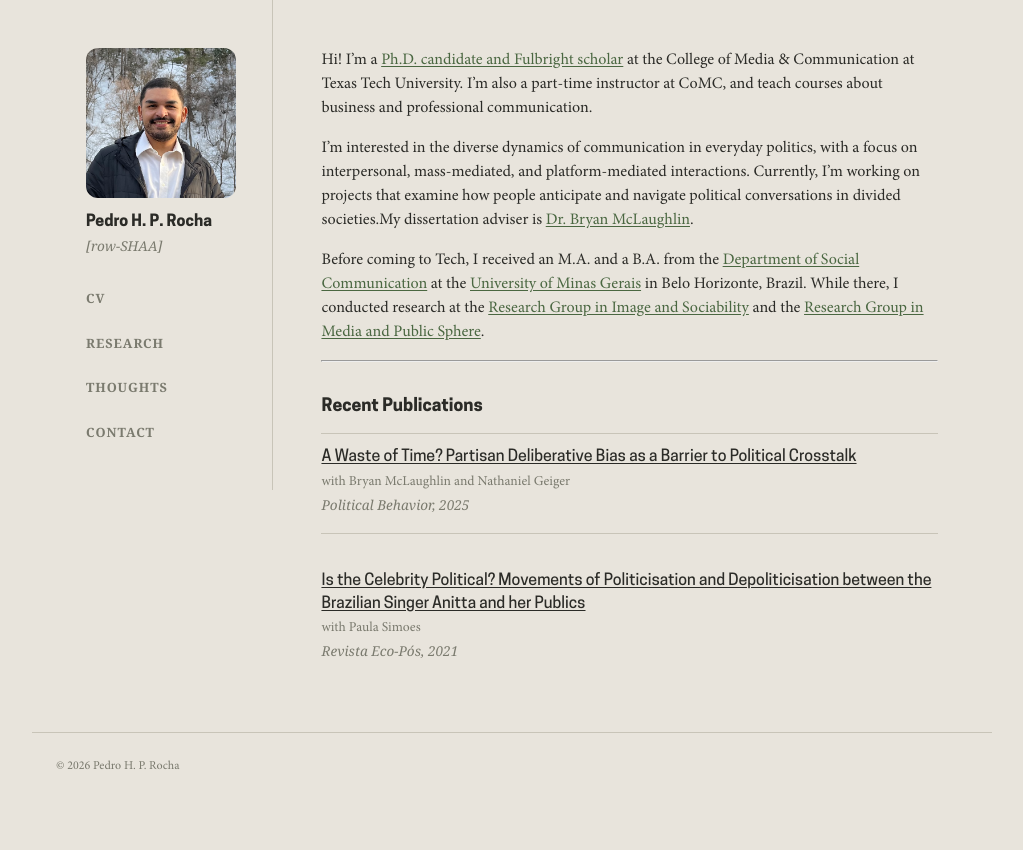
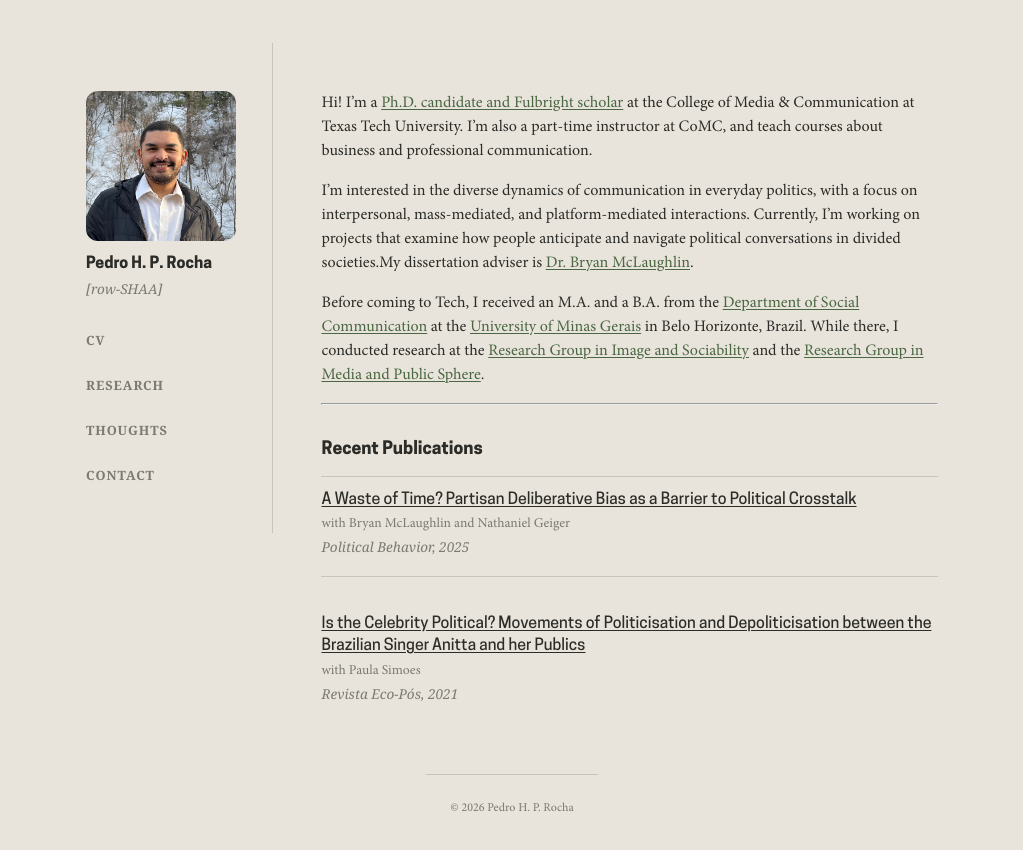
Before and after one commit to pedrohprocha/pedrohprocha.github.io, a Jekyll site: the page built from index.md, in a window 1280 px wide. Shown: the top 850 px of the page, without its empty margins (128-1151 px from the left). Built offline with Jekyll 4.4.1, drawn with Linux system fonts in a browser that asks for light colours; some web fonts are replaced.

Commit message:
fix vertical centering

```diff
--- a/assets/css/main.css
+++ b/assets/css/main.css
@@ -78,6 +78,10 @@ body {
     background: var(--bg);
     color: var(--text);
     line-height: 1.5;
+    min-height: 100vh;
+    display: flex;
+    flex-direction: column;
+    justify-content: center;
 }
 
 a {
```
